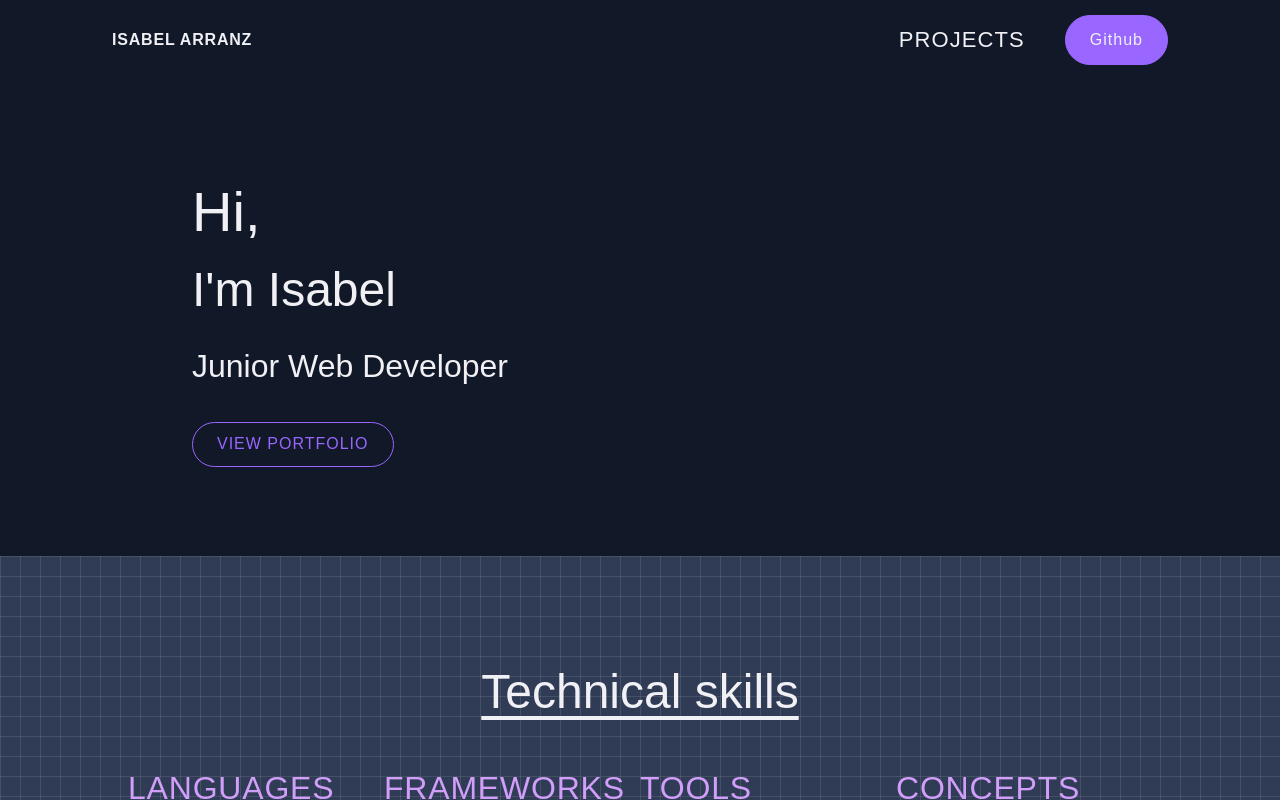
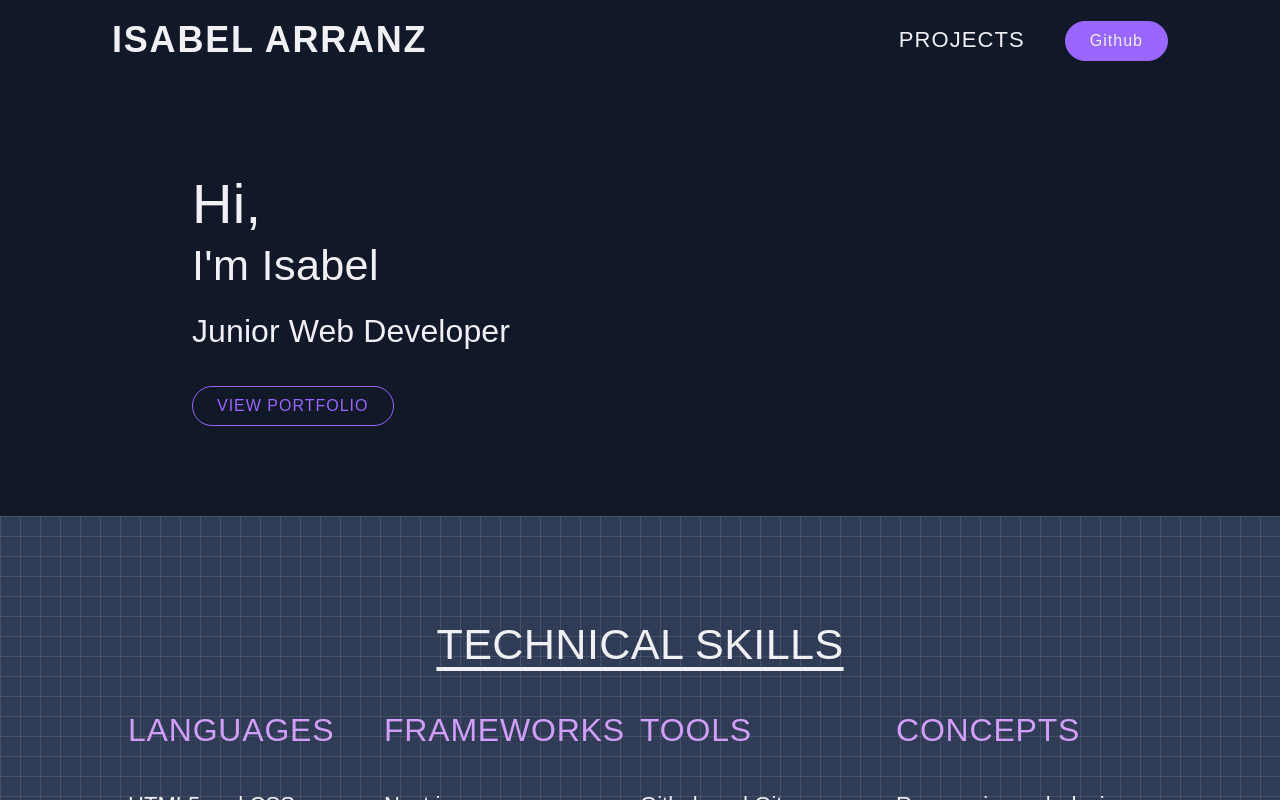
Before and after one commit to IsabelTizon/react-portfolio, a Next.js app: page / in a window 1280 px wide. Shown: the top 800 px of the page. Built offline with nearby package versions, Linux system fonts and the light colour scheme.

Commit message:
css updated

```diff
--- a/src/app/globals.css
+++ b/src/app/globals.css
@@ -21,6 +21,10 @@ body {
 /* 1em refers to the font-size of parent element. E.g: 1.5 times 20px which is 30px*/
 
 :root {
+	font-size: 16px; /* Tamaño base */
+}
+
+:root {
 	font-size: 16px;
 }
 
@@ -28,25 +32,41 @@ body {
 @media (min-width: 360px) {
 	h1 {
 		font-size: 2rem;
+		line-height: 1.3;
+		letter-spacing: 0.015em;
 	}
 	h2 {
 		font-size: 1.75rem;
+		line-height: 1.35;
+		letter-spacing: 0.02em; /* Más espacio por ser uppercase */
+		text-transform: uppercase;
 	}
 	h3 {
-		font-size: 1.5rem;
+		font-size: 1.4rem;
+		line-height: 1.4;
+		letter-spacing: 0.01em;
 	}
 	h4 {
 		font-size: 1.25rem;
+		line-height: 1.4;
+		letter-spacing: 0.008em;
 	}
 	h5 {
 		font-size: 1.125rem;
+		line-height: 1.45;
+		letter-spacing: 0.008em;
 	}
 	h6 {
 		font-size: 1rem;
+		line-height: 1.5;
+		letter-spacing: 0.008em;
 	}
 	p,
 	li {
-		font-size: 1rem;
+		font-size: 1.1rem;
+		line-height: 1.6;
+		letter-spacing: 0.005em;
+		font-weight: 300;
 	}
 }
 
@@ -54,25 +74,39 @@ body {
 @media (min-width: 768px) {
 	h1 {
 		font-size: 2.5rem;
+		line-height: 1.3;
+		letter-spacing: 0.01em;
 	}
 	h2 {
 		font-size: 2.125rem;
+		line-height: 1.35;
+		letter-spacing: 0.015em;
 	}
 	h3 {
 		font-size: 1.75rem;
+		line-height: 1.4;
+		letter-spacing: 0.008em;
 	}
 	h4 {
-		font-size: 1.5rem;
+		font-size: 1.4rem;
+		line-height: 1.4;
+		letter-spacing: 0.006em;
 	}
 	h5 {
 		font-size: 1.25rem;
+		line-height: 1.45;
+		letter-spacing: 0.006em;
 	}
 	h6 {
 		font-size: 1.125rem;
+		line-height: 1.5;
+		letter-spacing: 0.006em;
 	}
 	p,
 	li {
 		font-size: 1.125rem;
+		line-height: 1.7;
+		letter-spacing: 0.004em;
 	}
 }
 
@@ -80,25 +114,39 @@ body {
 @media (min-width: 1024px) {
 	h1 {
 		font-size: 3rem;
+		line-height: 1.2;
+		letter-spacing: 0.005em;
 	}
 	h2 {
 		font-size: 2.5rem;
+		line-height: 1.3;
+		letter-spacing: 0.01em;
 	}
 	h3 {
 		font-size: 2rem;
+		line-height: 1.35;
+		letter-spacing: 0.006em;
 	}
 	h4 {
 		font-size: 1.75rem;
+		line-height: 1.4;
+		letter-spacing: 0.004em;
 	}
 	h5 {
 		font-size: 1.5rem;
+		line-height: 1.45;
+		letter-spacing: 0.004em;
 	}
 	h6 {
 		font-size: 1.25rem;
+		line-height: 1.5;
+		letter-spacing: 0.004em;
 	}
 	p,
 	li {
 		font-size: 1.25rem;
+		line-height: 1.75;
+		letter-spacing: 0.003em;
 	}
 }
 
@@ -106,31 +154,49 @@ body {
 @media (min-width: 1280px) {
 	h1 {
 		font-size: 3.5rem;
+		line-height: 1.2;
+		letter-spacing: 0.005em;
 	}
 	h2 {
-		font-size: 3rem;
+		font-size: 2.7rem;
+		line-height: 1.3;
+		letter-spacing: 0.008em;
 	}
 	h3 {
-		font-size: 2.5rem;
+		font-size: 2.3rem;
+		line-height: 1.35;
+		letter-spacing: 0.004em;
 	}
 	h4 {
 		font-size: 2rem;
+		line-height: 1.4;
+		letter-spacing: 0.003em;
 	}
 	h5 {
 		font-size: 1.75rem;
+		line-height: 1.45;
+		letter-spacing: 0.003em;
 	}
 	h6 {
 		font-size: 1.5rem;
+		line-height: 1.5;
+		letter-spacing: 0.003em;
 	}
 	p,
 	li {
 		font-size: 1.375rem;
+		line-height: 1.8;
+		letter-spacing: 0.002em;
 	}
 	button {
 		font-size: 1.25rem;
+		line-height: 1.2;
+		letter-spacing: 0.003em;
 	}
 	small {
 		font-size: 1rem;
+		line-height: 1.4;
+		letter-spacing: normal;
 	}
 }
 
@@ -138,28 +204,44 @@ body {
 @media (min-width: 1536px) {
 	h1 {
 		font-size: 4rem;
+		line-height: 1.15;
+		letter-spacing: 0.004em;
 	}
 	h2 {
 		font-size: 3.5rem;
+		line-height: 1.2;
+		letter-spacing: 0.006em;
 	}
 	h3 {
 		font-size: 2.75rem;
+		line-height: 1.3;
+		letter-spacing: 0.003em;
 	}
 	h4 {
 		font-size: 2.25rem;
+		line-height: 1.35;
+		letter-spacing: 0.002em;
 	}
 	h5 {
 		font-size: 2rem;
+		line-height: 1.4;
+		letter-spacing: 0.002em;
 	}
 	h6 {
 		font-size: 1.75rem;
+		line-height: 1.45;
+		letter-spacing: 0.002em;
 	}
 	p,
 	li {
 		font-size: 1.5rem;
+		line-height: 1.85;
+		letter-spacing: normal;
 	}
 	button {
 		font-size: 1.5rem;
+		line-height: 1.2;
+		letter-spacing: 0.002em;
 	}
 }
 
--- a/src/app/projects/page.js
+++ b/src/app/projects/page.js
@@ -16,13 +16,13 @@ export default function projects() {
 			<Hero title="My Projects" />
 
 			<div className="bg-[#111827]">
-				<div className=" w-[80%] m-auto">
+				<div className="w-[90%] md:w-[80%] m-auto">
 					<div className="flex justify-center">
-						<h2 className="text-light capitalize p-10">
+						<h2 className="w-[75%] md:w-[80%] text-light p-10">
 							You&apos;re welcome to take a look!
 						</h2>
 					</div>
-					<div className="flex justify-center">
+					<div className="">
 						<p className="text-light">
 							This portfolio showcases my learning process
 							throughout my career. You can see my progress
--- a/src/components/global/Footer.js
+++ b/src/components/global/Footer.js
@@ -75,7 +75,7 @@ const Footer = () => {
 					</div>
 				</div>
 				{/** Recent works Column */}
-				<div className="flex-1">
+				<div className="flex-[2]">
 					<h6 className="text-white capitalize mb-10">
 						recent works
 					</h6>
--- a/src/components/global/Navbar.js
+++ b/src/components/global/Navbar.js
@@ -12,11 +12,11 @@ function Navbar() {
 		setIcon(!menuIcon);
 	};
 	return (
-		<header className="bg-[#111827] text-[#eee6ff] w-full ease-in duration-300 fixed top-0 left-0 px-[7rem] z-10">
+		<header className="bg-[#111827] text-[#eee6ff] w-full ease-in duration-300 fixed top-0 left-0 px-[4rem] lg:px-[7rem] z-10">
 			<nav className="w-full h-[80px] flex justify-between items-center">
 				<div>
 					<Link
-						className="tracking-wider uppercase font-extrabold text-[#F0F0F5] hover:text-[#9966ff]"
+						className="tracking-wider uppercase font-extrabold text-[#F0F0F5] hover:text-[#9966ff] text-lg sm:text-xl md:text-2xl lg:text-3xl xl:text-4xl 2xl:text-5xl"
 						href="/"
 					>
 						Isabel Arranz
@@ -79,12 +79,6 @@ function Navbar() {
 								onClick={handleSmallerScreensNavigation}
 								className="py-5 hover:text-[#381638] cursor-pointer"
 							>
-								<Link href="/contact">contact</Link>
-							</li>
-							<li
-								onClick={handleSmallerScreensNavigation}
-								className="py-5 hover:text-[#381638] cursor-pointer"
-							>
 								<Link
 									target="_blank"
 									href="https://github.com/IsabelTizon"
--- a/src/components/home/DifferentAreasOfExpertise.js
+++ b/src/components/home/DifferentAreasOfExpertise.js
@@ -5,7 +5,7 @@ export const DifferentAreasOfExpertise = () => {
 	return (
 		<div className="bg-[#373b57] py-11">
 			{/* title */}
-			<div className="w-[70%] m-auto py-16">
+			<div className="w-[95%] md:w-[70%] m-auto py-16">
 				<div className="flex justify-center">
 					<h2 className="secundary-200">
 						Different areas of expertise
--- a/src/components/home/OpenToWork.js
+++ b/src/components/home/OpenToWork.js
@@ -9,14 +9,14 @@ import { FaSquareGithub } from "react-icons/fa6";
 export const OpenToWork = () => {
 	return (
 		<div className="bg-gray-800">
-			<div className="w-[90%] md:w-[80%] m-auto py-8">
+			<div className="w-[90%] md:w-[80%] m-auto py-16">
 				<div className="flex flex-col md:flex-row">
 					<div className="flex-1 flex-row md:flex-col">
 						<h2 className="text-light text-center">
 							Open to work
 						</h2>
 						<h4 className="text-light text-center">
-							Contact me on
+							Contact me on...
 						</h4>
 					</div>
 
--- a/src/components/projects/ProjectCard.js
+++ b/src/components/projects/ProjectCard.js
@@ -19,7 +19,7 @@ const ProjectCard = ({ project }) => {
 				</div>
 				{/* Contenido (Derecha) */}
 				<div className="w-full md:w-1/2 flex flex-col">
-					<p className="text-light line-clamp-5 mb-[1rem]">
+					<p className="text-light line-clamp-3 mb-[1rem]">
 						{project.description}
 					</p>
 					{/* Enlace "Read More" */}
```
